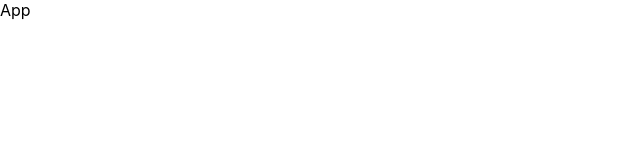
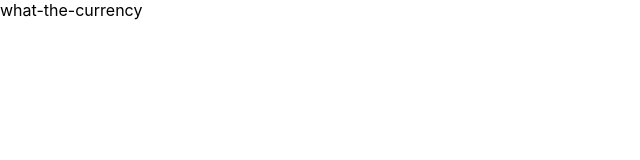
Before and after one commit to dominickolbe/what-the-currency, a React (Create React App) app: page / in a window 1280 px wide. Shown: the top 160 px of the page, without its empty margins (0-640 px from the left). Built offline with nearby package versions, Linux system fonts and the light colour scheme.

Commit message:
Change default app text

```diff
--- a/src/App.tsx
+++ b/src/App.tsx
@@ -1,5 +1,5 @@
 import React from "react";
 
 export const App = () => {
-  return <div>App</div>;
+  return <div>what-the-currency</div>;
 };
```
